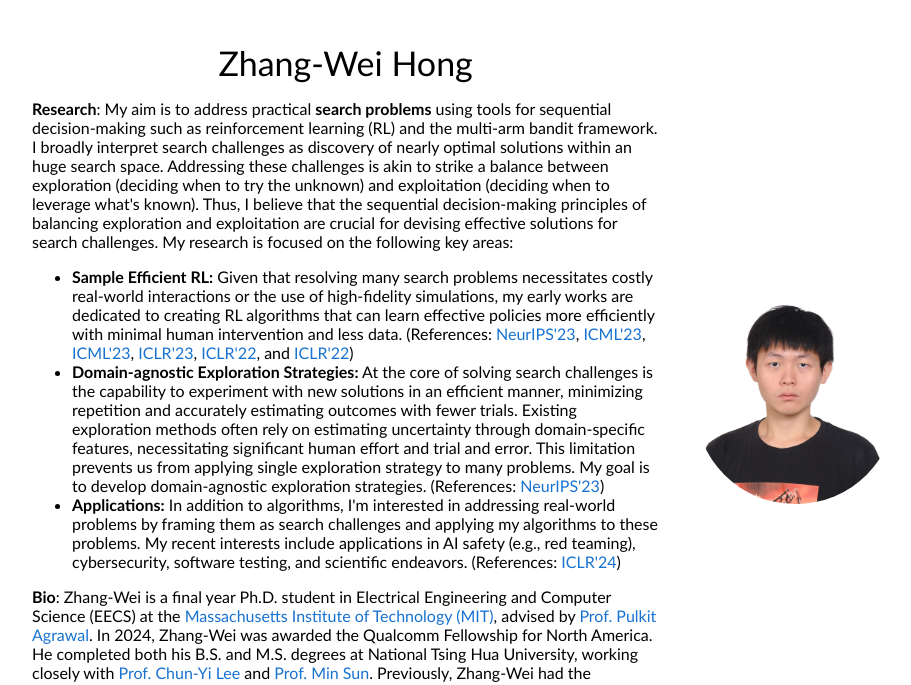
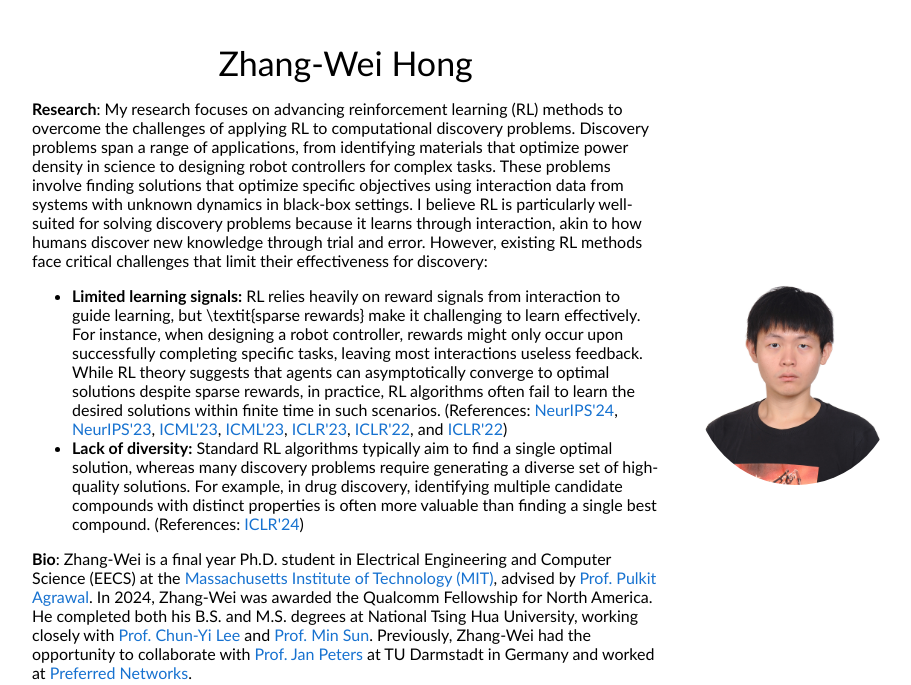
Before and after one commit to williamd4112/williamd4112.github.io, a plain HTML site: page index.html in a window 1280 px wide. Shown: the top 685 px of the page, without its empty margins (176-1087 px from the left). Drawn offline with Linux system fonts and the light colour scheme; files whose address does not match are found by name.

Commit message:
update the index

```diff
--- a/index.html
+++ b/index.html
@@ -51,11 +51,15 @@
               </p>
 
               <p>
-                <b>Research</b>: My aim is to address practical <b>search problems</b> using tools for sequential decision-making such as reinforcement learning (RL) and the multi-arm bandit framework. I broadly interpret search challenges as discovery of nearly optimal solutions within an huge search space. Addressing these challenges is akin to strike a balance between exploration (deciding when to try the unknown) and exploitation (deciding when to leverage what's known). Thus, I believe that the sequential decision-making principles of balancing exploration and exploitation are crucial for devising effective solutions for search challenges. My research is focused on the following key areas:
+                <b>Research</b>: My research focuses on advancing reinforcement learning (RL) methods to overcome the challenges of applying RL to computational discovery problems. Discovery problems span a range of applications, from identifying materials that optimize power density in science to designing robot controllers for complex tasks. These problems involve finding solutions that optimize specific objectives using interaction data from systems with unknown dynamics in black-box settings. I believe RL is particularly well-suited for solving discovery problems because it learns through interaction, akin to how humans discover new knowledge through trial and error. However, existing RL methods face critical challenges that limit their effectiveness for discovery:
+
                 <ul>
-                  <li><b>Sample Efficient RL:</b> Given that resolving many search problems necessitates costly real-world interactions or the use of high-fidelity simulations, my early works are dedicated to creating RL algorithms that can learn effective policies more efficiently with minimal human intervention and less data. (References: <a href="https://arxiv.org/pdf/2310.04413.pdf">NeurIPS'23</a>, <a href="https://openreview.net/forum?id=Hk3m8Nh7mn">ICML'23</a>, <a href="https://arxiv.org/abs/2307.12983">ICML'23</a>, <a href="https://openreview.net/pdf?id=OhUAblg27z">ICLR'23</a>, <a href="https://openreview.net/forum?id=LedObtLmCjS">ICLR'22</a>, and  <a href="https://openreview.net/forum?id=OXRZeMmOI7a">ICLR'22</a>)  </li>
-                  <li><b>Domain-agnostic Exploration Strategies:</b> At the core of solving search challenges is the capability to experiment with new solutions in an efficient manner, minimizing repetition and accurately estimating outcomes with fewer trials. Existing exploration methods often rely on estimating uncertainty through domain-specific features, necessitating significant human effort and trial and error. This limitation prevents us from applying single exploration strategy to many problems. My goal is to develop domain-agnostic exploration strategies. (References: <a href="https://arxiv.org/pdf/2211.07627.pdf">NeurIPS'23</a>) </li>
-                  <li><b>Applications:</b> In addition to algorithms, I'm interested in addressing real-world problems by framing them as search challenges and applying my algorithms to these problems. My recent interests include applications in AI safety (e.g., red teaming), cybersecurity, software testing, and scientific endeavors. (References: <a href="https://arxiv.org/pdf/2402.19464.pdf">ICLR'24</a>)</li>
+                  <li>
+                    <b>Limited learning signals:</b> RL relies heavily on reward signals from interaction to guide learning, but \textit{sparse rewards} make it challenging to learn effectively. For instance, when designing a robot controller, rewards might only occur upon successfully completing specific tasks, leaving most interactions useless feedback. While RL theory suggests that agents can asymptotically converge to optimal solutions despite sparse rewards, in practice, RL algorithms often fail to learn the desired solutions within finite time in such scenarios. (References: <a href="https://openreview.net/pdf?id=vBGMbFgvsX">NeurIPS'24</a>, <a href="https://arxiv.org/pdf/2310.04413.pdf">NeurIPS'23</a>, <a href="https://openreview.net/forum?id=Hk3m8Nh7mn">ICML'23</a>, <a href="https://arxiv.org/abs/2307.12983">ICML'23</a>, <a href="https://openreview.net/pdf?id=OhUAblg27z">ICLR'23</a>, <a href="https://openreview.net/forum?id=LedObtLmCjS">ICLR'22</a>, and  <a href="https://openreview.net/forum?id=OXRZeMmOI7a">ICLR'22</a>)
+                  </li>
+                  <li>
+                    <b>Lack of diversity:</b> Standard RL algorithms typically aim to find a single optimal solution, whereas many discovery problems require generating a diverse set of high-quality solutions. For example, in drug discovery, identifying multiple candidate compounds with distinct properties is often more valuable than finding a single best compound. (References: <a href="https://arxiv.org/pdf/2402.19464.pdf">ICLR'24</a>)
+                  </li>
                 </ul>
               </p>
 
```
